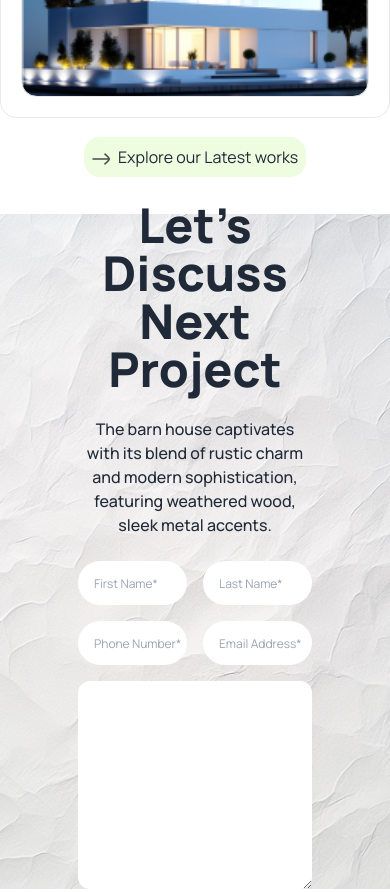
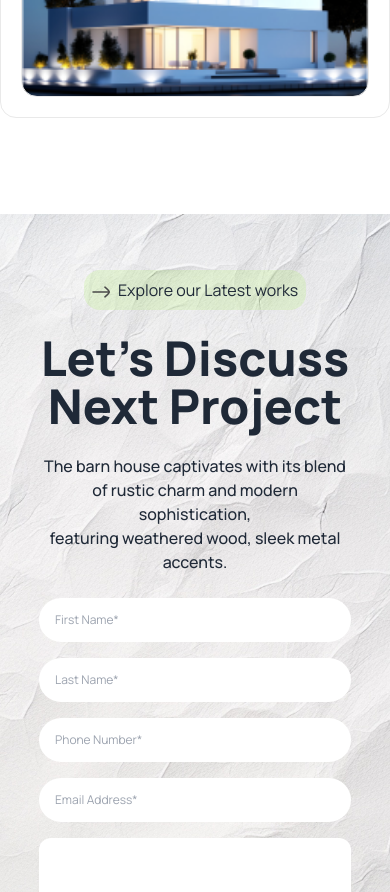
Before and after one commit to Samriddhadewan/assignment-three, a plain HTML site: page index.html in a window 390 px wide. Shown: the part 4340-5232 px from the top of the page. Drawn offline with nearby package versions, Linux system fonts and the light colour scheme; a web font is replaced by a local one.

Commit message:
connet us section done with responsive

```diff
--- a/index.html
+++ b/index.html
@@ -179,18 +179,18 @@
 
          </section>
          <!-- lets connect section -->
-          <section class="bg-[url('./assets/bg.jpg')] bg-center bg-cover h-[80vh] flex items-center">
-            <div class="w-3/5 mx-auto text-center">
+          <section class="bg-[url('./assets/bg.jpg')] bg-center bg-cover h-full lg:h-[80vh] flex items-center py-14">
+            <div class="w-4/5 lg:w-3/5 mx-auto text-center">
               <div class="flex justify-center mb-6">
                 <p class="p-2 bg-[#ABEF5F33] rounded-2xl"><img class="inline mr-2" src="./assets/show right.svg" alt="">Explore our Latest works</p>
               </div>
               <h1 class="font-extrabold text-5xl color-[#212121] mb-6 ">Let’s Discuss Next Project</h1>
               <p class="font-medium text-base color-[#494949] mb-6">The barn house captivates with its blend of rustic charm and modern sophistication, <br> featuring weathered wood, sleek metal accents.</p>
-              <div class="flex w-full items-center justify-center gap-4">
+              <div class="flex flex-col lg:flex-row w-full items-center justify-center gap-4">
                 <input class="w-full h-11 pl-4 text-xs rounded-full" type="text" placeholder="First Name*">
                 <input class="w-full h-11 pl-4 text-xs rounded-full" type="text" placeholder="Last Name*">
               </div>
-              <div class="flex w-full mt-4 items-center justify-center gap-4">
+              <div class="flex flex-col lg:flex-row w-full mt-4 items-center justify-center gap-4">
                 <input class="w-full h-11 pl-4 text-xs rounded-full" type="text" placeholder="Phone Number*">
                 <input class="w-full h-11 pl-4 text-xs rounded-full" type="text" placeholder="Email Address*">
               </div>
```
